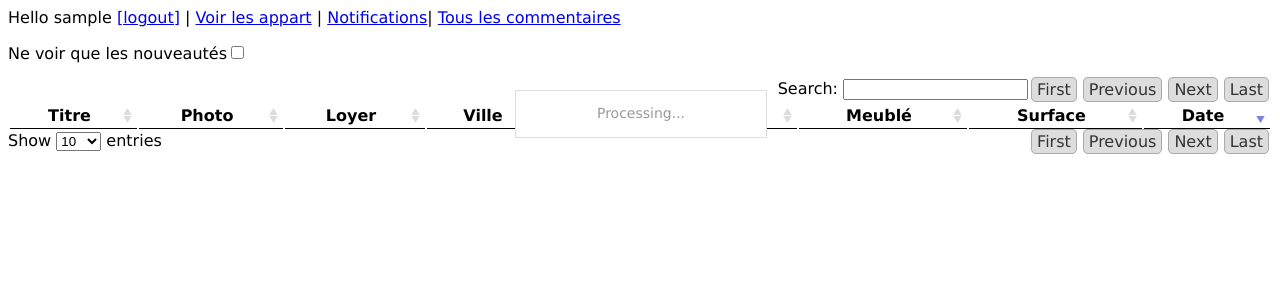
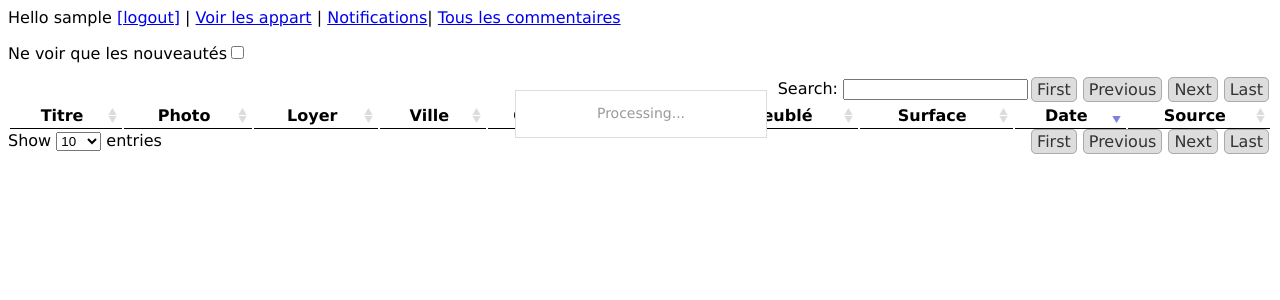
Before and after one commit to ClementNotin/lebonsite, a Flask app: page /apparts/ in a window 1280 px wide. Shown: the top 300 px of the page. Run offline with Flask 2, Linux system fonts and the light colour scheme; a user stored in the database is signed in; data that the repository does not hold is empty; parts of the project's set-up code (start-up, migrations or seed data) failed here and were passed over.

Commit message:
Ajout colonne 'source' dans tableau des apparts

```diff
--- a/templates/apparts.html
+++ b/templates/apparts.html
@@ -45,6 +45,7 @@
             <th>Meublé</th>
             <th>Surface</th>
             <th>Date</th>
+            <th>Source</th>
         </tr>
         </thead>
         <tfoot>
--- a/views.py
+++ b/views.py
@@ -25,7 +25,8 @@ def index():
 @app.route("/api/apparts/")
 def api_apparts():
     datatable = DataTablesServer(request,
-                                 ["titre", "photos", "loyer", "ville", "cp", "pieces", "meuble", "surface", "date"],
+                                 ["titre", "photos", "loyer", "ville", "cp", "pieces", "meuble", "surface", "date",
+                                  "source"],
                                  Appartement)
     results = datatable.output_result()
     return json.dumps(results)
@@ -105,7 +106,7 @@ def comments():
         comments = Comment.query.order_by(desc(Comment.date))
     else:
         comments = Comment.query.filter(Comment.user_id.in_(shown)).order_by(desc(Comment.date))
-    return render_template("comments.html", shown=shown, users=users, comments=comments,empty_shown=empty_shown)
+    return render_template("comments.html", shown=shown, users=users, comments=comments, empty_shown=empty_shown)
 
 
 @app.route("/notifications")
```
